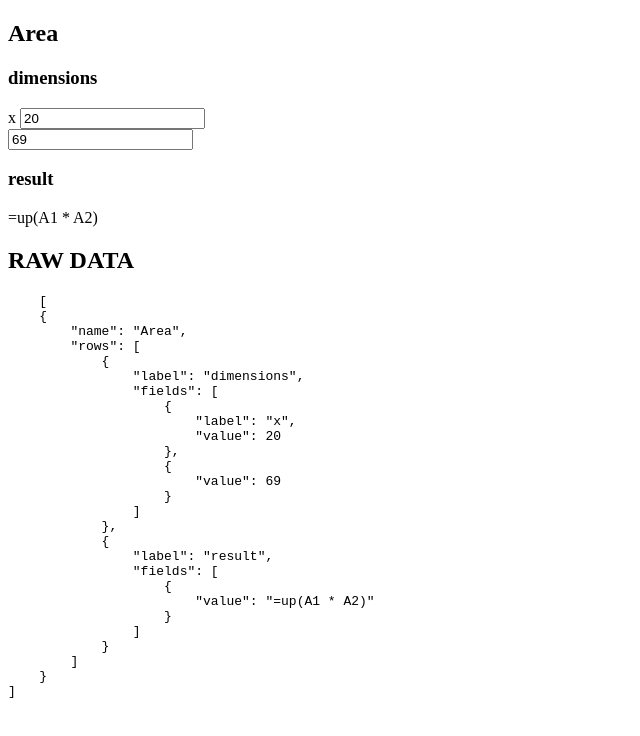
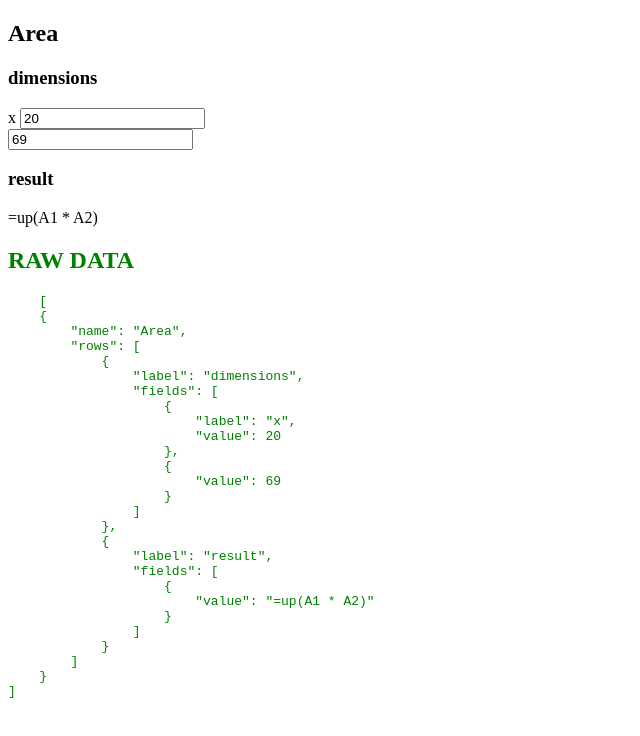
Before and after one commit to AlexOssDev/calc-engine, a SvelteKit app: page / in a window 1280 px wide. Shown: the top 736 px of the page, without its empty margins (0-640 px from the left). Built offline with nearby package versions, Linux system fonts and the light colour scheme.

Commit message:
feat: move the data to a store

```diff
--- /dev/null
+++ b/src/lib/stores.ts
@@ -0,0 +1,14 @@
+import { writable } from 'svelte/store';
+
+export const dataStore = writable([
+	{
+		name: 'Area',
+		rows: [
+			{
+				label: 'dimensions',
+				fields: [{ label: 'x', value: 20 }, { value: 69 }]
+			},
+			{ label: 'result', fields: [{ value: '=up(A1 * A2)' }] }
+		]
+	}
+]);
--- a/src/routes/+page.svelte
+++ b/src/routes/+page.svelte
@@ -1,26 +1,16 @@
 <script lang="ts">
 	import Stack from '../lib/Stack.svelte';
+	import { dataStore } from '../lib/stores';
 	import type { IStack } from '../lib/types';
 
-	const data: IStack[] = [
-		{
-			name: 'Area',
-			rows: [
-				{
-					label: 'dimensions',
-					fields: [{ label: 'x', value: 20 }, { value: 69 }]
-				},
-				{ label: 'result', fields: [{ value: '=up(A1 * A2)' }] }
-			]
-		}
-	];
+	const data: IStack[] = $dataStore;
 </script>
 
 {#each data as stack}
 	<Stack bind:data={stack} />
 {/each}
 
-<h2>RAW DATA</h2>
-<pre>
+<h2 style="color: green">RAW DATA</h2>
+<pre style="color: green">
     {JSON.stringify(data, undefined, 4)}
 </pre>
```
